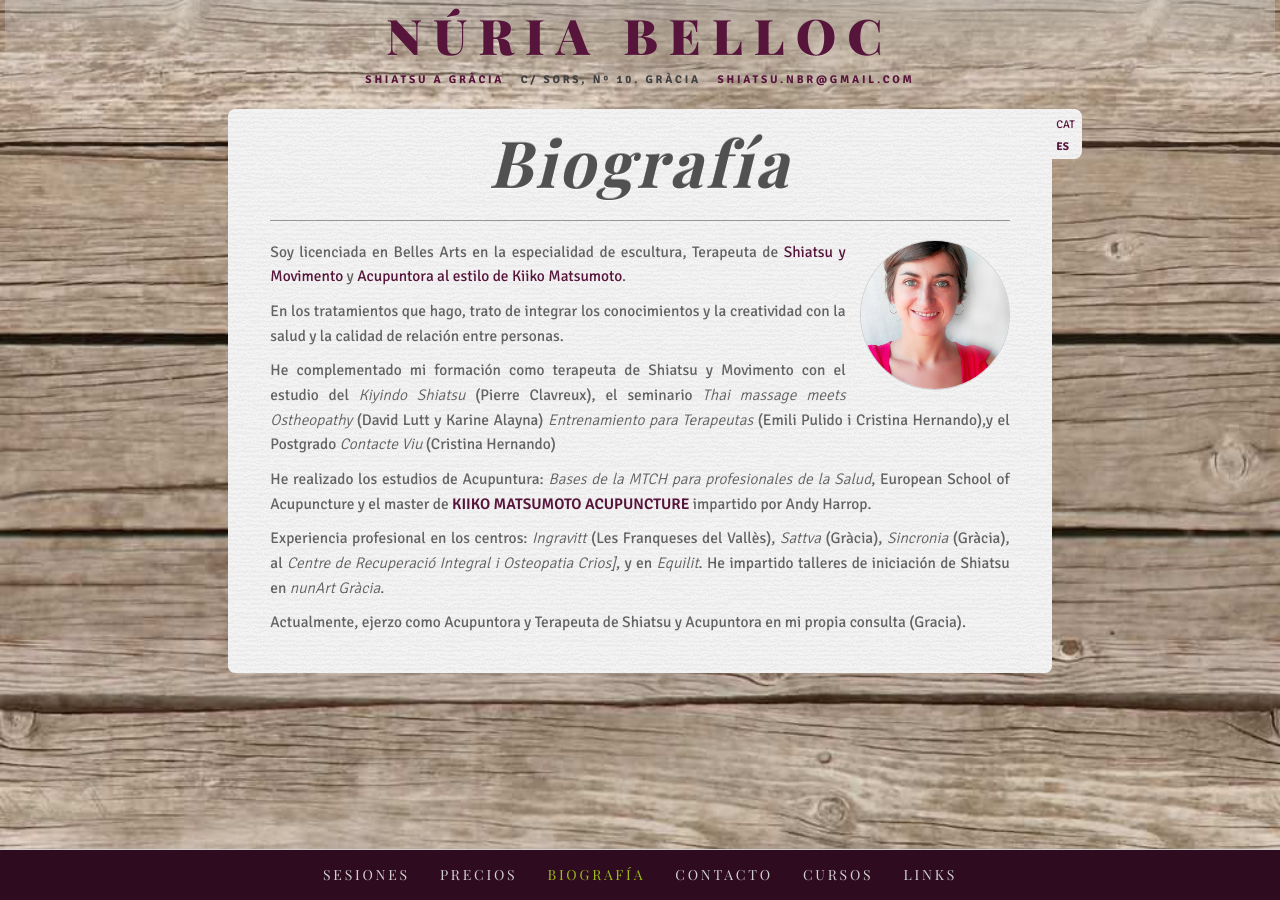
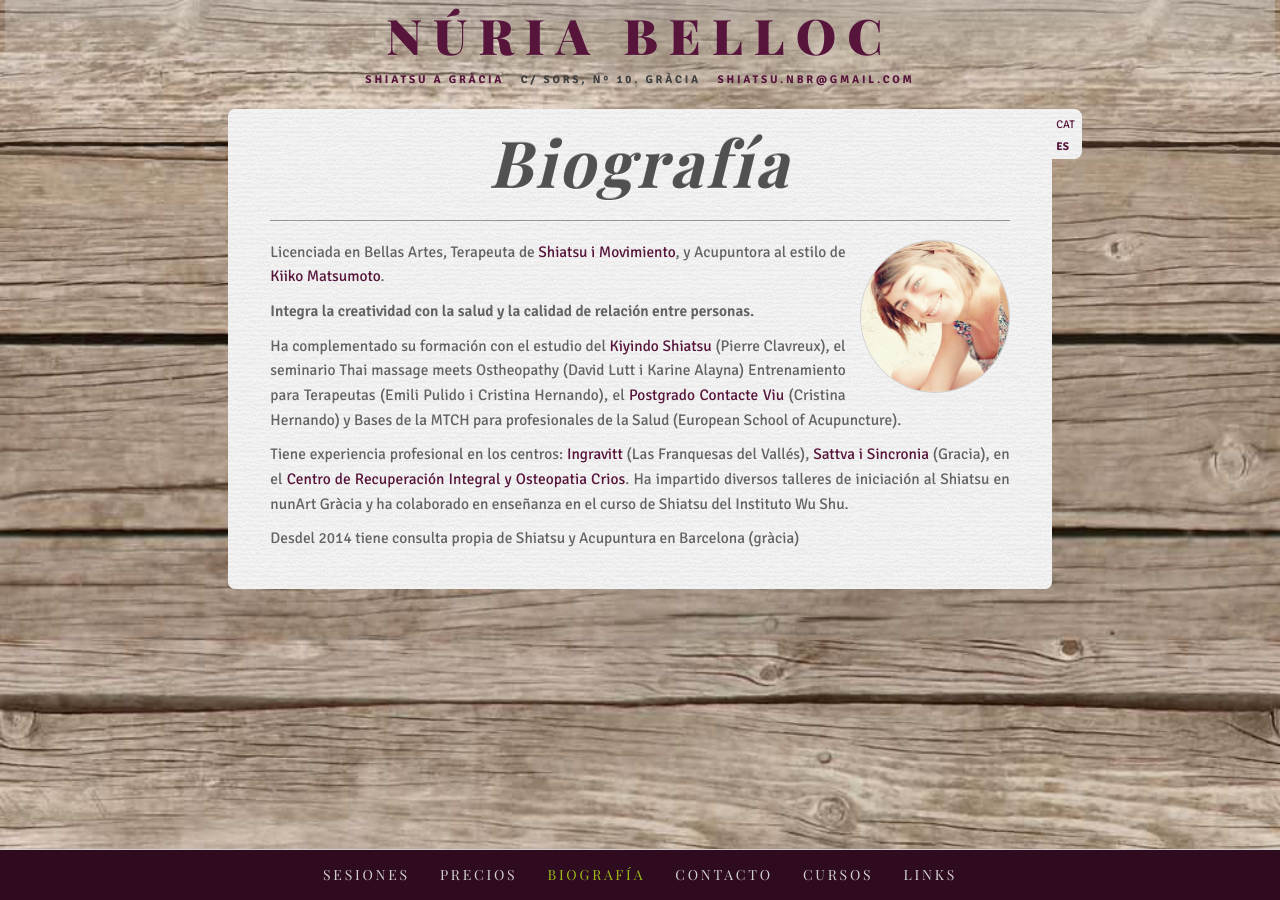
Before and after one commit to agustibr/shiatsu.nuriabelloc.com, a Jekyll site: the page built from es/3-bio.md, in a window 1280 px wide. Built offline with Jekyll 4.4.1, drawn with Linux system fonts in a browser that asks for light colours; some web fonts are replaced.

Commit message:
Update 3-bio.md

```diff
--- a/es/3-bio.md
+++ b/es/3-bio.md
@@ -9,22 +9,14 @@ order: 3
 ---
 
 
+![nuria_foto.jpg]({{site.baseurl}}/image/nuria_foto.jpg)
 
-![Foto Núria Belloc]({{site.baseurl}}/image/WEBretratbaixaresol.jpg)
+Licenciada en Bellas Artes, Terapeuta de [Shiatsu i Movimiento](http://www.shiatsu-movimiento.com/), y Acupuntora al estilo de [Kiiko Matsumoto](http://www.kiikomatsumoto.com/).
 
-Soy licenciada en Belles Arts en la especialidad de escultura, Terapeuta de [Shiatsu y Movimento](http://www.shiatsu-movimiento.com) y [Acupuntora al estilo de Kiiko Matsumoto](http://www.kiikomatsumoto.com/).
+**Integra la creatividad con la salud y la calidad de relación entre personas.**
 
-En los tratamientos que hago, trato de integrar los conocimientos y la creatividad con la salud y la calidad de relación entre personas.
+Ha complementado su formación con el estudio del [Kiyindo Shiatsu](http://www.kiyindo-shiatsu.com/) (Pierre Clavreux), el seminario Thai massage meets Ostheopathy (David Lutt i Karine Alayna) Entrenamiento para Terapeutas (Emili Pulido i Cristina Hernando), el [Postgrado Contacte Viu](http://espailasal.com/) (Cristina Hernando) y  Bases de la MTCH para profesionales de la Salud (European School of Acupuncture).
 
-He complementado mi formación como terapeuta de Shiatsu y Movimento con el estudio del _Kiyindo Shiatsu_ (Pierre Clavreux), el seminario _Thai massage meets Ostheopathy_ (David Lutt y Karine Alayna) _Entrenamiento para Terapeutas_ (Emili Pulido i Cristina Hernando),y el Postgrado _Contacte Viu_ (Cristina Hernando)
+Tiene experiencia profesional  en los centros: [Ingravitt](http://www.ingravitt.com/) (Las Franquesas del Vallés), [Sattva i Sincronia](https://sincronia.info/) (Gracia), en el [Centro de Recuperación Integral y Osteopatia Crios](http://www.criosgracia.com/). Ha impartido diversos talleres de iniciación al Shiatsu en nunArt Gràcia y ha colaborado en enseñanza en el curso de Shiatsu del Instituto Wu Shu.
 
-He realizado los estudios de Acupuntura: _Bases de la MTCH para profesionales de la Salud_, European School of Acupuncture y el master de **[KIIKO MATSUMOTO ACUPUNCTURE](http://www.kiikomatsumoto.com/)** impartido por Andy Harrop.
-
-Experiencia profesional en los centros: _Ingravitt_ (Les Franqueses del Vallès), _Sattva_ (Gràcia), _Sincronia_ (Gràcia), al _Centre de Recuperació Integral i Osteopatia Crios]_, y en _Equilit_. He impartido talleres de iniciación de Shiatsu en _nunArt Gràcia_.
-
-Actualmente, ejerzo como Acupuntora y Terapeuta de Shiatsu y Acupuntora en mi propia consulta (Gracia).
-
-
-[Shiatsu i Moviment]: http://www.shiatsu-movimiento.com
-[KIIKO MATSUMOTO ACUPUNCTURE]: http://www.kiikomatsumoto.com
-[CO+T Remei]: https://cotbarcelona.wordpress.com
+Desdel 2014 tiene consulta propia de Shiatsu y Acupuntura en Barcelona (gràcia)
```
